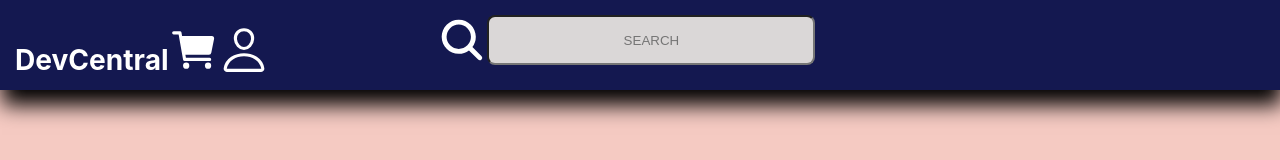
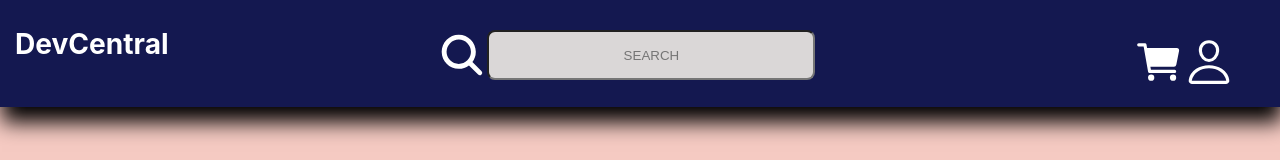
Before and after one commit to Jacob-Hoskins/resturant_ecommerce, a React (Create React App) app: page / in a window 1280 px wide. Shown: the top 160 px of the page. Built offline with nearby package versions, Linux system fonts and the light colour scheme.

Commit message:
Nav Done

```diff
--- a/src/components/NavBar.js
+++ b/src/components/NavBar.js
@@ -32,6 +32,7 @@ const Container = styled.nav`
 
     h3{
         float: left;
+        margin-top: 1.5vh;
         cursor: pointer;
     }
 
@@ -42,9 +43,8 @@ const Container = styled.nav`
     }
 
     @media (max-width: 500px){
-        .logo{
-            width: .3rem;
-            height: 1rem;
+        h3{
+            font-size: 18px;
         }
     }
 `
@@ -52,6 +52,7 @@ const Container = styled.nav`
 const SearchBar = styled.div`
     display: flex;
     margin-left: 33vw;
+    margin-top: 15px;
     border-radius: 8px;
 
     p{
@@ -65,14 +66,24 @@ const SearchBar = styled.div`
         text-align: center;
     }
 
-    .icons{
+    @media (max-width: 500px){
+        width: 35vw;
+        margin-left: 28vw;
     }
+
 
 
 `
 
 const SideIcons = styled.div`
     display: flex;
-    margin-top: -5vh;
-    width: 45vw;
+    margin-top: -6vh;
+    margin-left: 87vw;
+    padding: 5px;
+
+    @media (max-width: 500px){
+        margin-top: -8vh;
+        margin-left: 70vw;
+        width: 20vw;
+    }
 `
```
